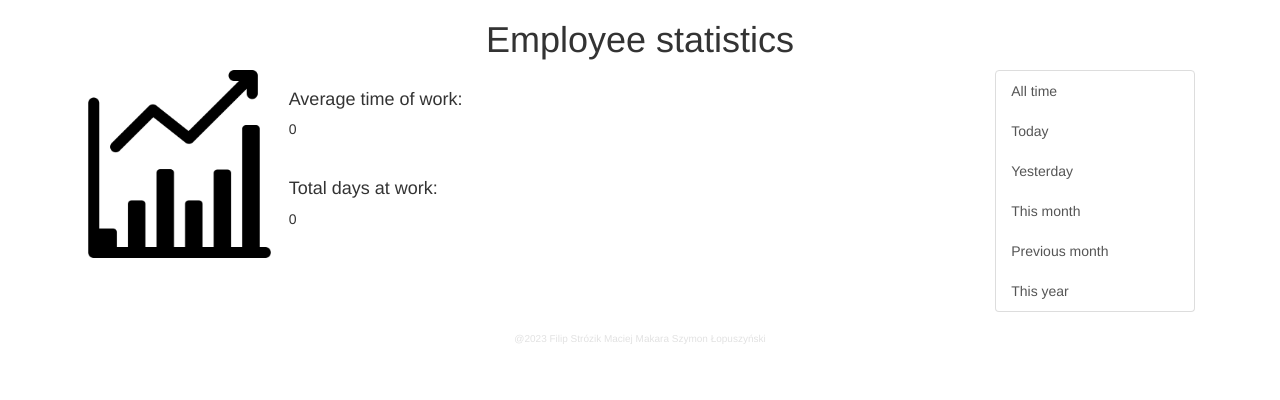
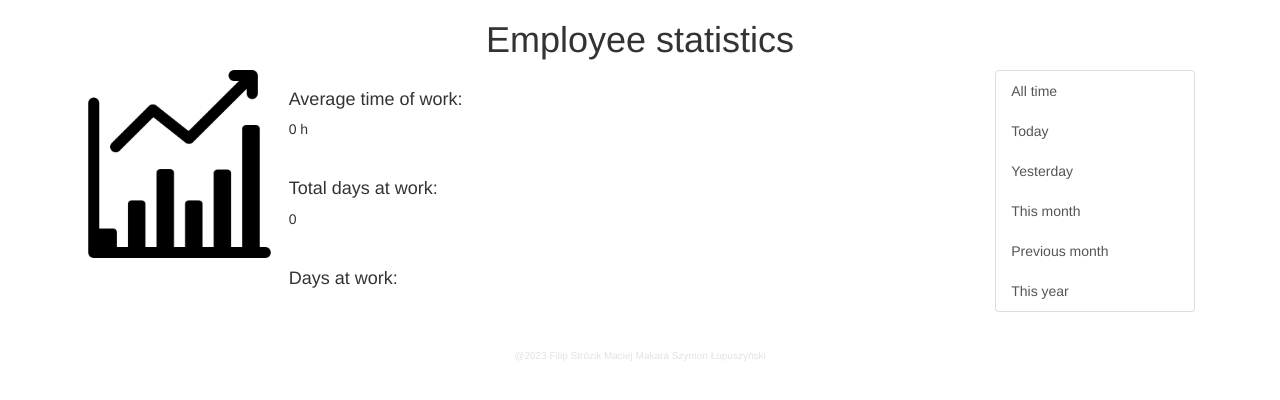
Before and after one commit to Lopuszak/IoTProject, a Flask app: page /average_daily_work_time_and_total_days/13 in a window 1280 px wide. Shown: the part 62-462 px from the top of the page. Run offline with Flask 2, Linux system fonts and the light colour scheme; data comes from the database, SQL or seed files in the repository; some libraries are stand-ins or nearby versions.

Commit message:
Statistics format

```diff
--- a/website/templates/avg.html
+++ b/website/templates/avg.html
@@ -22,11 +22,22 @@
         <section class="float-left" style="width: 60%; height: auto;">
             <ul class="list-group list-group-flush">
                 <li class="list-group-item">
-                            <h4>Average time of work: </h4><p> {{ avg_time }}</p>
+                            <h4>Average time of work: </h4><p> {{ avg_time }} h</p>
 
                 </li>
                 <li class="list-group-item">
                             <h4>Total days at work: </h4> <p> {{ total_days}}</p>
+                </li>
+                <li class="list-group-item">
+                    <h4>Days at work: </h4>
+                    <ul class="list-group">
+                        {% for day in work_time_by_day %}
+                        <li class="list-group-item">
+                          {{ day }} : {{ work_time_by_day[day] }} h
+                        </li>
+                        <div class="divider"></div>
+                        {% endfor %}
+                    </ul>
                 </li>
               </ul>
         </section>
--- a/website/views.py
+++ b/website/views.py
@@ -151,11 +151,13 @@ def average_daily_work_time_and_total_days(employee_id):
                     work_time_by_day[current_day] = datetime.combine(date.today(), time_out) - datetime.combine(date.today(), time_in)
                 time_in = None
         total_work_time = timedelta()
+        total_days = 0
         for day in work_time_by_day:
             total_work_time += work_time_by_day[day]
+            total_days += 1
         average_work_time = total_work_time / len(work_time_by_day)
 
-        return render_template('avg.html', avg_time=average_work_time, total_days=work_time_by_day)
+        return render_template('avg.html', avg_time=average_work_time, total_days=total_days, work_time_by_day=work_time_by_day)
     else:
         return render_template('avg.html', avg_time=0, total_days=0)
     # return jsonify(average_work_time=str(average_work_time), total_days=str(len(work_time_by_day)))
```
